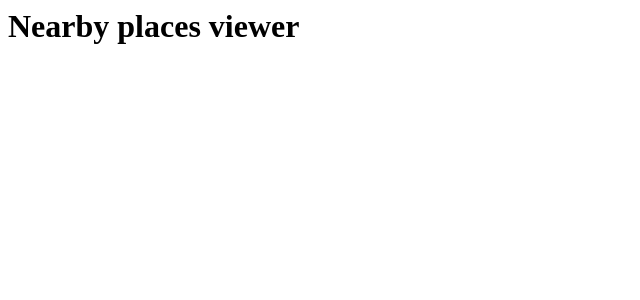
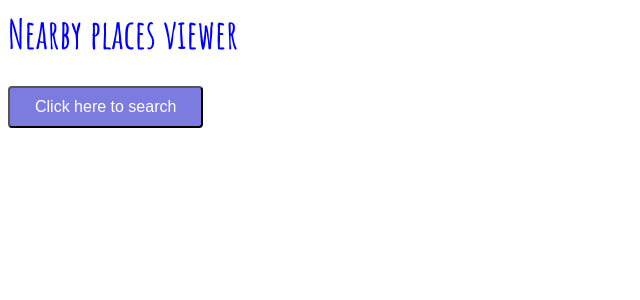
Before and after one commit to 3unyt/nearby-places-viewer, a Flask app: page / in a window 1280 px wide. Shown: the top 300 px of the page, without its empty margins (0-640 px from the left). Run offline with Flask 2, Linux system fonts and the light colour scheme.

Commit message:
style the app

```diff
--- /dev/null
+++ b/static/style.css
@@ -0,0 +1,17 @@
+h1 {
+    font-family: 'Amatic SC', cursive;
+    font-size: 2.5em;
+    font-weight: normal;
+    color: blue;
+}
+
+button {
+    font-size: 16px;
+    padding: 10px 25px;
+    cursor: pointer;
+    text-decoration: none;
+    color: white;
+    border-radius: 4px;
+    background-color: #7c7ce0;
+    margin-bottom: 20px;
+}
--- a/templates/places.html
+++ b/templates/places.html
@@ -1 +1,5 @@
+<link rel="stylesheet" href="//fonts.googleapis.com/css?family=Amatic+SC:700">
+<link rel="stylesheet" href="/static/style.css">
+
 <h1>Nearby places viewer</h1>
+<button>Click here to search</button>
```
